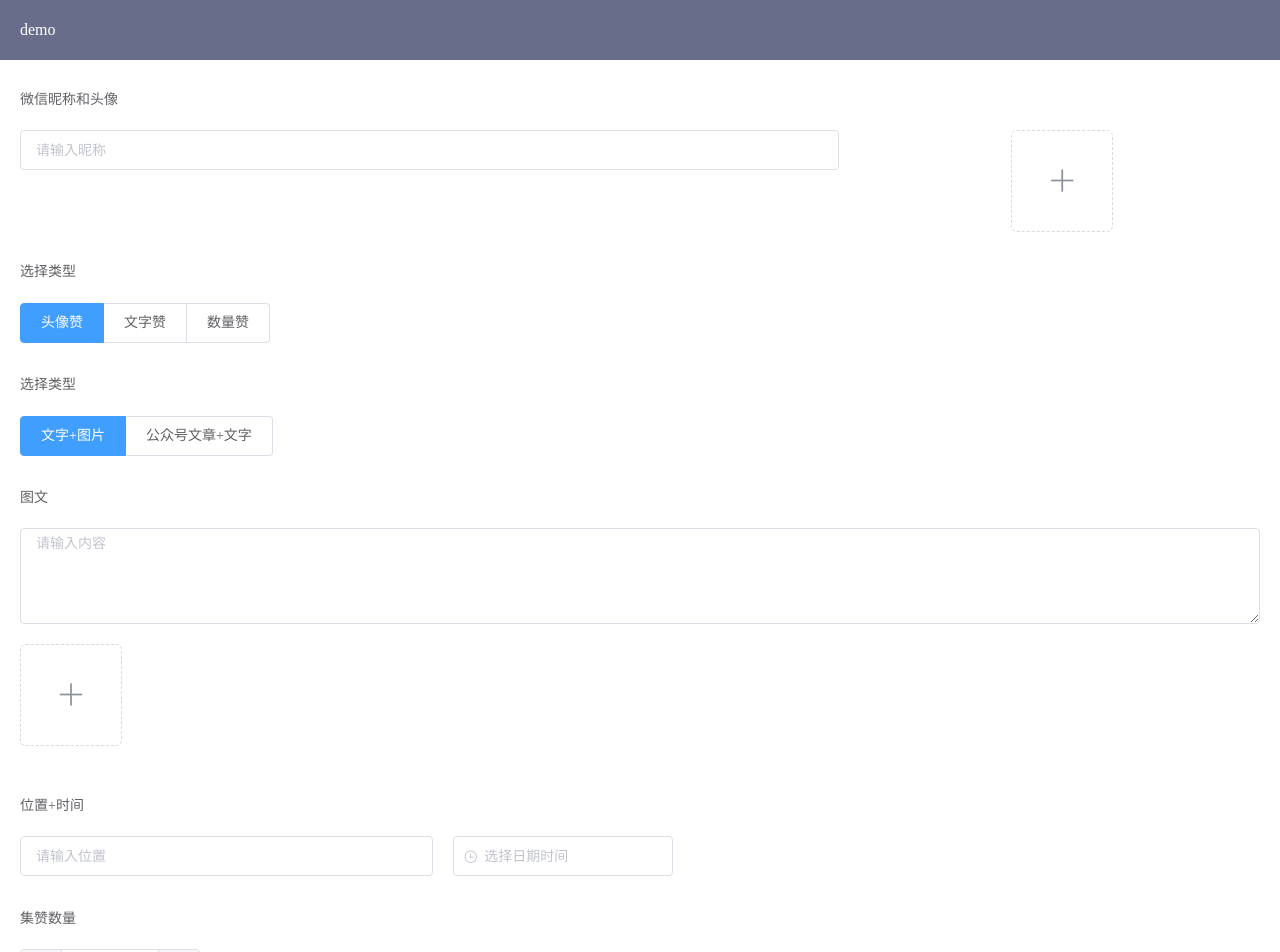
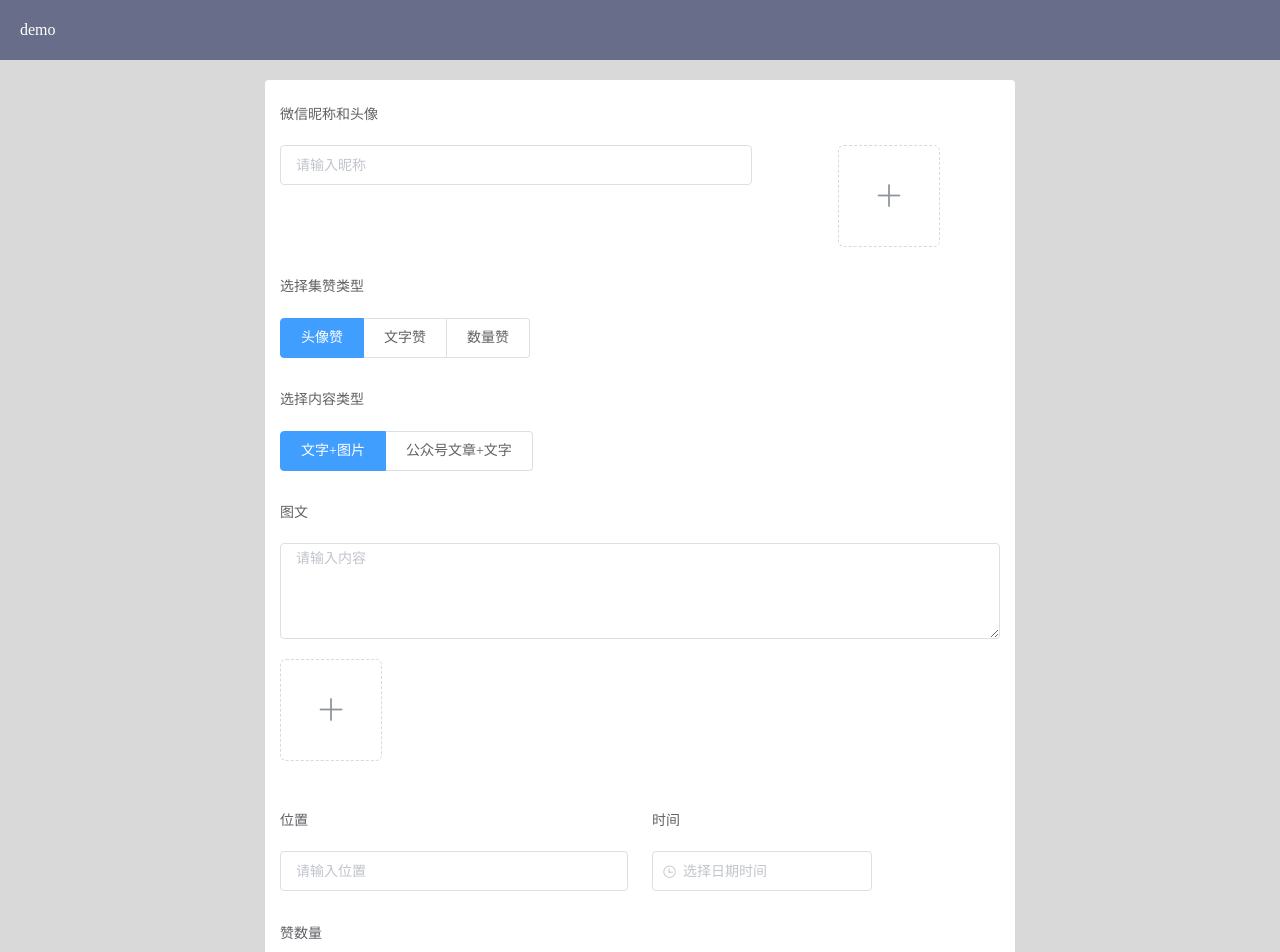
Before and after one commit to jiaopianjun/zan-wechat-assistant, a Vue app: page / in a window 1280 px wide. Shown: the top 952 px of the page. Built offline with nearby package versions, Linux system fonts and the light colour scheme.

Commit message:
feat: 🎸 feat

```diff
--- a/public/index.html
+++ b/public/index.html
@@ -3,7 +3,7 @@
   <head>
     <meta charset="utf-8">
     <meta http-equiv="X-UA-Compatible" content="IE=edge">
-    <meta name="viewport" content="width=device-width,initial-scale=1.0">
+    <meta name="viewport" content="width=750,  target-densitydpi=high-dpi，minimum-scale=1.0, maximum-scale=2.0, user-scalable=0">
     <link rel="icon" href="<%= BASE_URL %>favicon.ico">
     <title><%= htmlWebpackPlugin.options.title %></title>
   </head>
--- a/src/App.vue
+++ b/src/App.vue
@@ -39,4 +39,8 @@ body {
   text-align: center;
   line-height: 60px;
 }
+.el-main {
+  padding: 20px 0;
+  margin: 0;
+}
 </style>
--- a/src/assets/css/index.css
+++ b/src/assets/css/index.css
@@ -31,6 +31,9 @@
 .ml-20 {
     margin-left: 20px;
 }
+.ml-10 {
+    margin-left: 10px;
+}
 .mr-20 {
     margin-right: 20px;
 }
@@ -50,3 +53,6 @@
 .h50 {
     height: 50px;
 }
+.w120 {
+    width: 120px !important;
+}
--- a/src/components/Home.vue
+++ b/src/components/Home.vue
@@ -21,10 +21,10 @@
         </el-row>
       </el-form-item>
       <!-- 发表类型1、自己相册可见头像 2、可看赞数量 3、文字赞无头绪-->
-      <el-form-item label="选择类型">
+      <el-form-item label="选择集赞类型">
         <el-row :gutter="24" class="h100">
           <el-col>
-            <el-radio-group v-model="parmas.zanType" type="button">
+            <el-radio-group v-model="parmas.zanType" type="button" @change="selectZanType">
               <el-radio-button :label="1">头像赞</el-radio-button>
               <el-radio-button :label="2">文字赞</el-radio-button>
               <el-radio-button :label="3">数量赞</el-radio-button>
@@ -33,12 +33,12 @@
         </el-row>
       </el-form-item>
       <!-- 发表类型 1、文字+图片 2、公众号文章+文字 3、第三方链接+文字 -->
-      <el-form-item label="选择类型">
+      <el-form-item label="选择内容类型">
         <el-row :gutter="24" class="h100">
           <el-col>
             <el-radio-group v-model="parmas.contentType" type="button">
               <el-radio-button :label="1">文字+图片</el-radio-button>
-              <el-radio-button :label="2">公众号文章+文字</el-radio-button>
+              <el-radio-button :label="2" v-if="parmas.zanType !== 3">公众号文章+文字</el-radio-button>
             </el-radio-group>
           </el-col>
         </el-row>
@@ -132,16 +132,22 @@
         </el-row>
       </el-form-item>
       <!-- 位置 + 时间 -->
-      <el-form-item label="位置+时间">
-        <el-col :span="8" class="mr-20">
+      <el-row :gutter="24">
+        <el-col :span="12">
+          <el-form-item label="位置">
             <el-input type="text" placeholder="请输入位置" v-model="parmas.location"></el-input>
+          </el-form-item>
         </el-col>
-        <el-col :span="8">
+        <el-col :span="12">
+          <el-form-item label="时间">
             <el-date-picker v-model="parmas.time" type="datetime" placeholder="选择日期时间"></el-date-picker>
+          </el-form-item>
         </el-col>
-      </el-form-item>
+      </el-row>
       <!-- 集赞数量 -->
-      <el-form-item label="集赞数量">
+      <el-row :gutter="24">
+        <el-col :span="12">
+          <el-form-item label="赞数量">
             <el-input-number
               v-model="parmas.zanNum"
               @change="handleChange"
@@ -150,9 +156,23 @@
               label="请输入集赞数量"
             ></el-input-number>
           </el-form-item>
+        </el-col>
+        <el-col :span="12">
+          <el-form-item label="评论数量" v-if="parmas.zanType === 3">
+            <el-input-number
+              v-model="parmas.commitNum"
+              @change="handleChange"
+              :min="1"
+              :max="1000"
+              label="请输入评论数量"
+            ></el-input-number>
+          </el-form-item>
+        </el-col>
+      </el-row>
+
       <!-- 评论模块 -->
       <!-- 是否评论 -->
-      <el-form-item label="是否评论">
+      <el-form-item label="是否评论" v-if="parmas.zanType !== 3">
         <el-switch v-model="parmas.isCommit" active-text="是" inactive-text="否"></el-switch>
       </el-form-item>
       <el-form-item label="评论设置" v-if="parmas.isCommit">
@@ -162,8 +182,14 @@
               <el-input v-model="list.name" placeholder="请输入昵称" />
             </el-col>
             <el-col :span="6">
-              <el-date-picker v-model="list.time" type="datetime" placeholder="请输入评论时间"></el-date-picker>
-              <el-button type="danger" icon="el-icon-delete" circle class="ml-20" @click="delCommit(index)"></el-button>
+              <el-date-picker v-model="list.time" type="datetime" placeholder="评论时间" class="w120"></el-date-picker>
+              <el-button
+                type="danger"
+                icon="el-icon-delete"
+                circle
+                class="ml-10"
+                @click="delCommit(index)"
+              ></el-button>
             </el-col>
           </el-row>
           <el-row class="lf lf-j-a mb-10">
@@ -181,9 +207,10 @@
                 class="avatar-uploader"
                 :show-file-list="false"
                 action
+                v-if="list.avator !== undefined"
                 :before-upload="upCommitAvator(index)"
               >
-                <img v-if="list.avator" :src="parmas.link.linkImg" class="avatar" />
+                <img v-if="list.avator" :src="list.avator" class="avatar" />
                 <i v-else class="el-icon-plus avatar-uploader-icon"></i>
               </el-upload>
             </el-col>
@@ -191,7 +218,20 @@
         </div>
         <el-button type="primary" round style="width: 100%" class="mt-15" @click="addCommit">添加评论</el-button>
       </el-form-item>
-      <!-- 截图时间 -->
+      <!-- 是否通知栏 -->
+      <el-form-item label="是否有通知栏">
+        <el-switch v-model="parmas.isNavbar" active-text="是" inactive-text="否"></el-switch>
+      </el-form-item>
+      <el-form-item label="通知栏类型" v-if="parmas.isNavbar">
+        <el-row :gutter="24" class="h100">
+          <el-col>
+            <el-radio-group v-model="parmas.navbarType" type="button">
+              <el-radio-button :label="0">安卓</el-radio-button>
+              <el-radio-button :label="1">苹果</el-radio-button>
+            </el-radio-group>
+          </el-col>
+        </el-row>
+      </el-form-item>
       <!-- 生成 -->
     </el-form>
   </div>
@@ -219,15 +259,18 @@ export default {
         location: "",
         time: "",
         zanNum: 1,
+        commitNum: 1,
         isCommit: false,
-        commit: [
-          {
-            avator: "",
-            name: "",
-            text: "",
-            time: ""
+        commit: [],
+        navbarType: 0, // 0 安卓 1 苹果
+        isNavbar: false,
+        navBar: {
+          time: "",
+          battery: "",
+          signal: "",
+          isp: "",
+          bluetooth: ""
         }
-        ]
       }
     };
   },
@@ -239,6 +282,14 @@ export default {
       reader.onload = function() {
         _this.parmas.headImg = this.result;
       };
+    },
+    // 选择赞类型
+    selectZanType(e) {
+      if (e == 3) {
+        this.parmas.contentType = 1;
+      }
+      this.parmas.commit = [];
+      this.parmas.isCommit = false;
     },
     uploadImgList(file) {
       let _this = this;
@@ -264,19 +315,28 @@ export default {
     },
     // 添加评论
     addCommit() {
-      let parmas = {
+      let parmas = {};
+      if (this.parmas.zanType === 1) {
+        parmas = {
           avator: "",
           name: "",
           text: "",
           time: ""
         };
-      this.parmas.commit.push(parmas)
+      } else if (this.parmas.zanType === 2) {
+        parmas = {
+          name: "",
+          text: "",
+          time: ""
+        };
+      }
+      this.parmas.commit.push(parmas);
     },
     // 删除评论
     delCommit(index) {
-      this.parmas.commit.splice(index, 1)
+      this.parmas.commit.splice(index, 1);
       if (this.parmas.commit.length === 0) {
-        this.parmas.isCommit = false
+        this.parmas.isCommit = false;
       }
     },
     // 评论头像
@@ -287,8 +347,17 @@ export default {
 };
 </script>
 <style>
+body {
+  background: #d9d9d9;
+}
 .home {
   min-height: 500px;
+  width: 750px;
+  margin: 0 auto;
+  box-sizing: border-box;
+  padding: 15px;
+  background: #fff;
+  border-radius: 4px;
 }
 .avatar-uploader {
   height: 100px;
```
Lines whose indentation alone changed are shown as unchanged.
